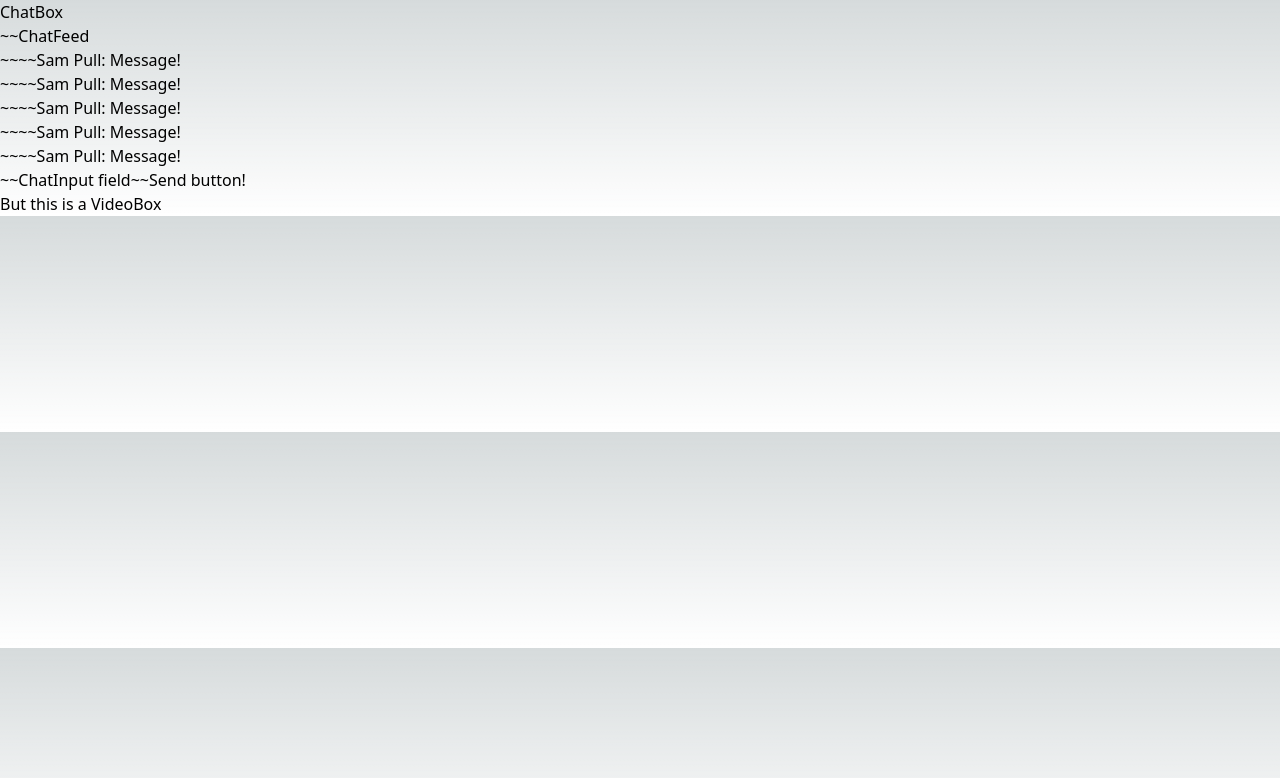
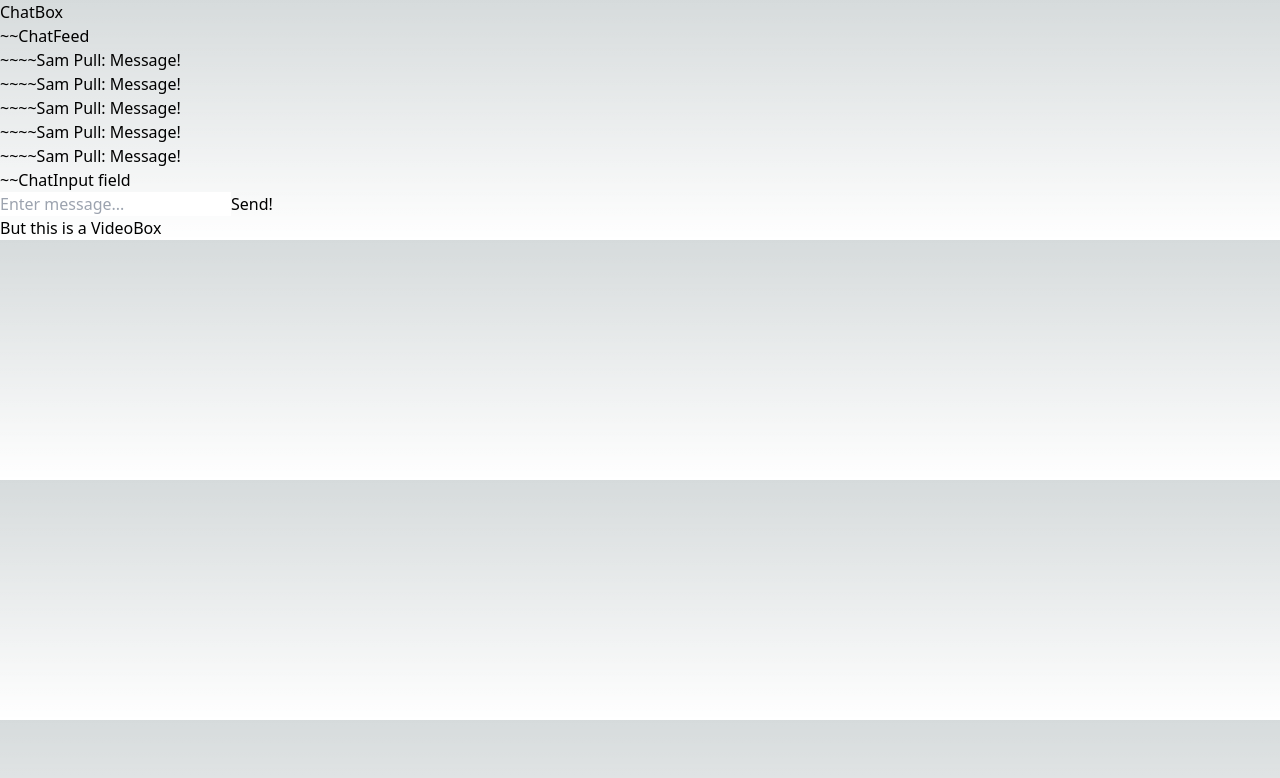
Before and after one commit to LinguaLive/LinguaLive, a Next.js app: page /room/1 in a window 1280 px wide. Shown: the top 778 px of the page. Built offline with nearby package versions, Linux system fonts and the light colour scheme.

Commit message:
Create chatbox form

```diff
--- a/src/components/chat/chatBox.tsx
+++ b/src/components/chat/chatBox.tsx
@@ -8,7 +8,7 @@ import ChatInput from './chatInput';
 
 
 
-// define chatbox state at highest level here
+// define type of chatbox state at highest level here
 type chatBoxState = {
   messages: {
     user: string,
@@ -16,6 +16,8 @@ type chatBoxState = {
   }[],
   activeUsers: string[];
 }
+// intialize chatbox state
+
 
 // fetch for chatroom info from db or let it be passed in from higher up??? / websocket data
 
--- a/src/components/chat/chatInput.tsx
+++ b/src/components/chat/chatInput.tsx
@@ -2,10 +2,18 @@
 import ChatSendButton from './chatSendButton';
 
 export default function ChatInput() {
+  function submitForm() {
+    return console.log('submitting form')
+  }
   return (
     <div>
       ~~ChatInput field
-      <ChatSendButton></ChatSendButton>
+      <form onSubmit={submitForm}>
+        <div>
+          <input type='text' placeholder='Enter message...'></input>
+          <input type='submit' value='Send!'></input>
+        </div>
+      </form>
     </div>
   )
 }
```
